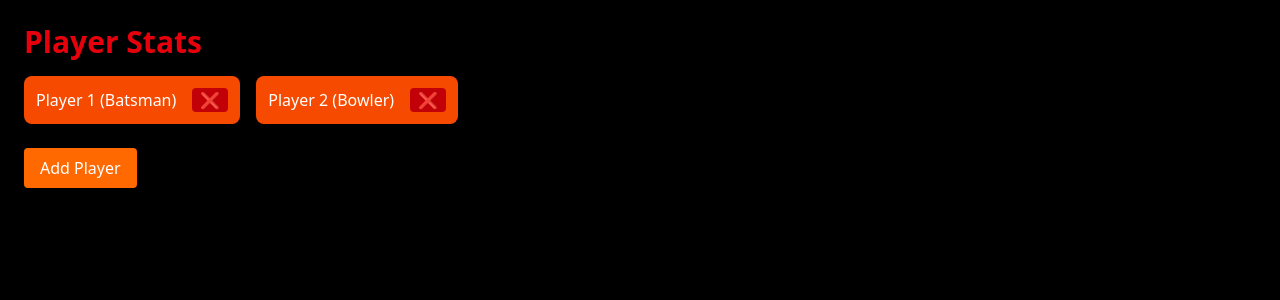
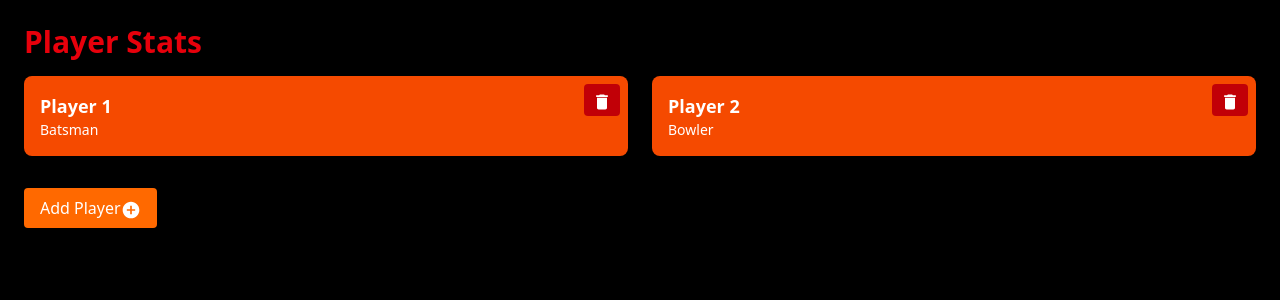
Before and after one commit to MoraByteSquad/SpiritX_ByteSquad_02, a React (Vite) app in the folder frontend/: page /players in a window 1280 px wide. Shown: the top 300 px of the page. Built offline with nearby package versions, Linux system fonts and the light colour scheme.

Commit message:
fix tabs

```diff
--- a/frontend/src/pages/players.jsx
+++ b/frontend/src/pages/players.jsx
@@ -1,4 +1,5 @@
 import React, { useState } from "react";
+import { Delete, Edit, Save, AddCircle } from "@mui/icons-material";
 
 const staticPlayers = [
   {
@@ -80,16 +81,28 @@ const PlayerStats = () => {
   return (
     <div className="bg-black text-white min-h-screen p-6">
       <h1 className="text-3xl text-red-600 font-bold mb-4">Player Stats</h1>
-      <div className="flex gap-4 flex-wrap">
+
+      {/* Container for the player tabs */}
+      <div className="grid grid-cols-2 gap-6 mb-8">
         {players.map((player) => (
-          <div key={player.id} className="bg-orange-600 p-3 rounded-lg text-white relative flex items-center gap-2">
-            <button onClick={() => handlePlayerClick(player)}>{player.name} ({player.category})</button>
+          <div
+            key={player.id}
+            className="bg-orange-600 p-4 rounded-lg text-white relative flex items-center justify-between cursor-pointer transition-all transform hover:scale-105 hover:bg-orange-500"
+            onClick={() => handlePlayerClick(player)}
+          >
+            <div>
+              <span className="text-lg font-semibold">{player.name}</span>
+              <p className="text-sm">{player.category}</p>
+            </div>
             {isAdmin && (
               <button
-                onClick={() => handleDelete(player.id)}
-                className="bg-red-700 px-2 rounded hover:bg-red-800 ml-2"
+                onClick={(e) => {
+                  e.stopPropagation(); // Prevent player click
+                  handleDelete(player.id);
+                }}
+                className="absolute top-2 right-2 bg-red-700 px-2 py-1 rounded hover:bg-red-800"
               >
-                ❌
+                <Delete fontSize="small" />
               </button>
             )}
           </div>
@@ -98,7 +111,12 @@ const PlayerStats = () => {
 
       {selectedPlayer && (
         <div className="bg-gray-900 p-6 mt-4 rounded-lg relative">
-          <button onClick={() => setSelectedPlayer(null)} className="absolute top-2 right-2 bg-red-600 px-3 py-1 rounded">Close</button>
+          <button
+            onClick={() => setSelectedPlayer(null)}
+            className="absolute top-2 right-2 bg-red-600 px-3 py-1 rounded"
+          >
+            Close
+          </button>
           {editMode ? (
             <input
               className="bg-gray-800 p-2 text-white w-full mb-2"
@@ -135,11 +153,21 @@ const PlayerStats = () => {
           </div>
 
           {isAdmin && (
-            <div className="mt-4">
+            <div className="mt-4 flex justify-between items-center">
               {editMode ? (
-                <button className="bg-green-600 hover:bg-green-700 px-4 py-2 rounded" onClick={handleSave}>Save</button>
+                <button
+                  className="bg-green-600 hover:bg-green-700 px-4 py-2 rounded"
+                  onClick={handleSave}
+                >
+                  <Save fontSize="small" /> Save
+                </button>
               ) : (
-                <button className="bg-blue-600 hover:bg-blue-700 px-4 py-2 rounded" onClick={handleEdit}>Edit</button>
+                <button
+                  className="bg-blue-600 hover:bg-blue-700 px-4 py-2 rounded"
+                  onClick={handleEdit}
+                >
+                  <Edit fontSize="small" /> Edit
+                </button>
               )}
             </div>
           )}
@@ -148,14 +176,33 @@ const PlayerStats = () => {
 
       {isAdmin && (
         <div className="mt-6">
-          <button onClick={() => setShowAddForm(!showAddForm)} className="bg-orange-500 px-4 py-2 rounded hover:bg-orange-600">
+          <button
+            onClick={() => setShowAddForm(!showAddForm)}
+            className="bg-orange-500 px-4 py-2 rounded hover:bg-orange-600"
+          >
             {showAddForm ? "Cancel" : "Add Player"}
+            <AddCircle fontSize="small" />
           </button>
           {showAddForm && (
             <div className="mt-4 bg-gray-800 p-4 rounded">
-              <input className="bg-gray-700 p-2 text-white w-full mb-2" placeholder="Player Name" value={newPlayer.name} onChange={(e) => setNewPlayer({ ...newPlayer, name: e.target.value })} />
-              <input className="bg-gray-700 p-2 text-white w-full mb-2" placeholder="Category" value={newPlayer.category} onChange={(e) => setNewPlayer({ ...newPlayer, category: e.target.value })} />
-              <button onClick={handleAddPlayer} className="bg-green-500 px-4 py-2 rounded hover:bg-green-600">Save Player</button>
+              <input
+                className="bg-gray-700 p-2 text-white w-full mb-2"
+                placeholder="Player Name"
+                value={newPlayer.name}
+                onChange={(e) => setNewPlayer({ ...newPlayer, name: e.target.value })}
+              />
+              <input
+                className="bg-gray-700 p-2 text-white w-full mb-2"
+                placeholder="Category"
+                value={newPlayer.category}
+                onChange={(e) => setNewPlayer({ ...newPlayer, category: e.target.value })}
+              />
+              <button
+                onClick={handleAddPlayer}
+                className="bg-green-500 px-4 py-2 rounded hover:bg-green-600"
+              >
+                Save Player
+              </button>
             </div>
           )}
         </div>
```
